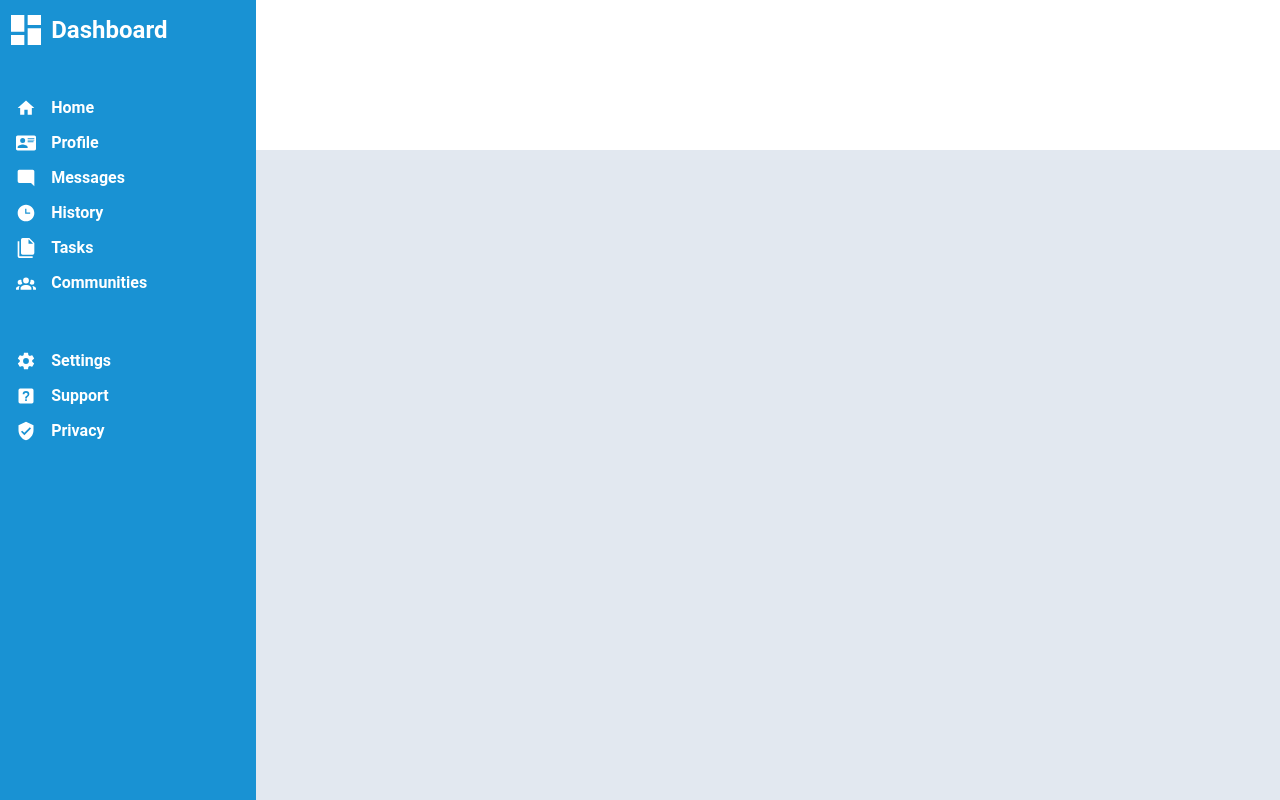
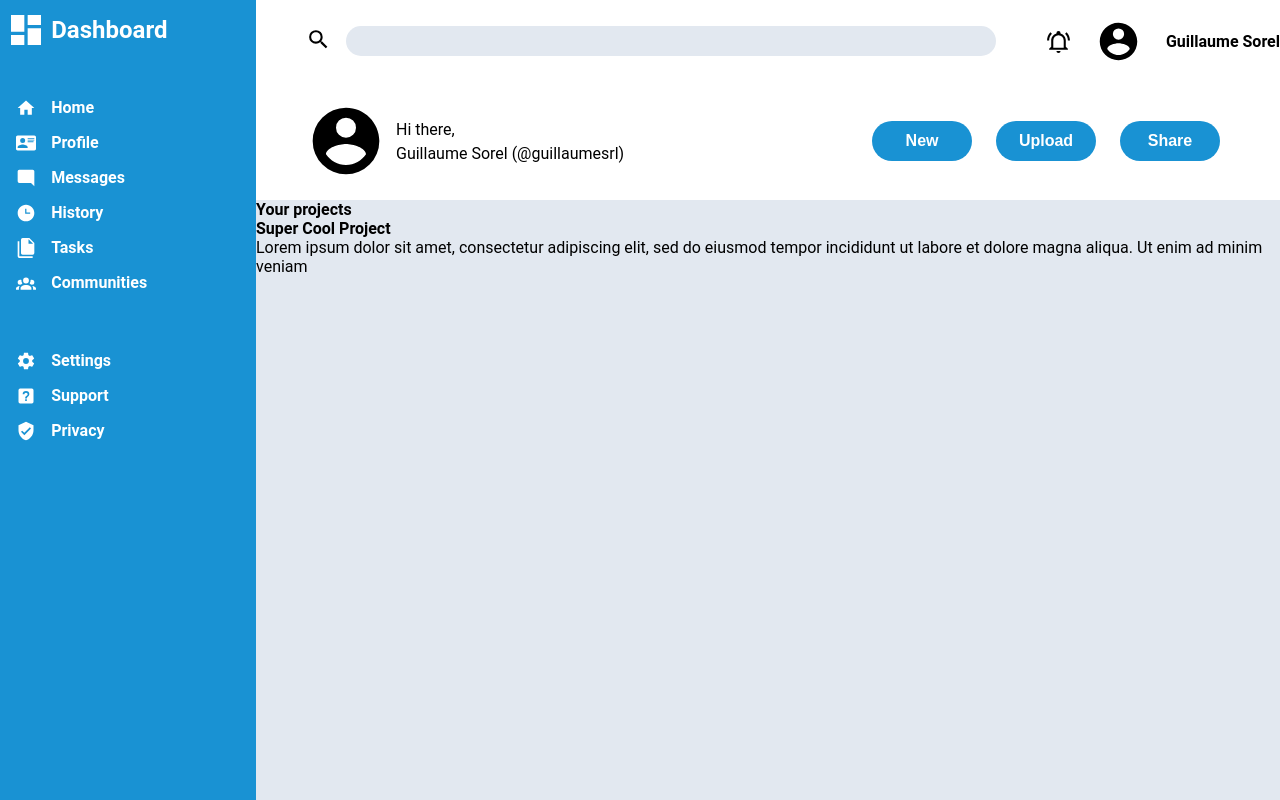
Before and after one commit to guillaumesrl/grid-project, a plain HTML site: page index.html in a window 1280 px wide. Drawn offline with Linux system fonts and the light colour scheme.

Commit message:
sidebar + header ok, starting the main content

```diff
--- a/index.html
+++ b/index.html
@@ -54,8 +54,52 @@
                 <span>Privacy</span>
             </a>
         </div>
-        <div class="header"></div>
-        <div class="main"></div>
+        <div class="header">
+            <div class="header-top">
+                <form action="" method="">
+                    <label for="search"><img class="icon" src="files/magnify.svg"></label>
+                    <input type="text" id="search" name="search">
+                </form>
+                <div class="controls">
+                    <img class="icon" src="files/bell.svg">
+                    <img class="profile-pic" src="files/account-circle.svg">
+                    <span> Guillaume Sorel </span>
+                </div>
+            </div>
+
+            <div class="header-bottom">
+                <div class="informations">
+                    <img class="profile-pic" src="files/account-circle.svg">
+                    <div class="text">
+                        <span class="greetings"> Hi there,</span>
+                        <span class="name">Guillaume Sorel (@guillaumesrl)</span>
+                    </div>
+                </div>
+                <div class="buttons">
+                    <button>New</button>
+                    <button>Upload</button>
+                    <button>Share</button>
+                </div>
+            </div>
+        </div>
+        <div class="main">
+            <div class="projects">
+                <h2>Your projects</h2>
+            </div>
+            <div class="project-grid">
+                <div class="card">
+                    <h3>Super Cool Project</h3>
+                    <p class="project-content">Lorem ipsum dolor sit amet, consectetur adipiscing elit, sed do eiusmod tempor incididunt
+                        ut labore et dolore magna aliqua. Ut enim ad minim veniam</p>
+                    <div class="card-action">
+                        <img src="">
+                        <img src="">
+                        <img src="">
+                    </div>
+                </div>
+            </div>
+
+        </div>
     </div>
 </body>
 
--- a/style.css
+++ b/style.css
@@ -16,7 +16,7 @@
 .grid-container {
     display: grid;
     grid-template-columns: 1fr 4fr;
-    grid-template-rows: 150px 1fr;
+    grid-template-rows: 200px 1fr;
     min-height: 100vh;
 }
 
@@ -44,7 +44,6 @@
     display: grid;
     grid-template-columns: 1fr 4fr;
     justify-items: start;
-    column-gap: ;
 }
 
 .sidebar .logo {
@@ -81,3 +80,94 @@
 .sidebar .spacer1 {
     height: 1.1rem;
 }
+
+.header {
+    display: grid;
+    grid-template-columns: 1fr ;
+}
+
+.header-top {
+    display: grid;
+    grid-template-columns: minmax(auto, 800px) auto;
+    align-items: center;
+    justify-items: center;
+}
+
+.header-top form input[type="text"] {
+    width: 650px;
+    height: 30px;
+    border-radius: 15px;
+    background-color: #E2E8F0;
+    border: none;
+}
+
+.header-top form {
+    display: grid;
+    grid-template-columns: auto auto;
+    gap: 15px;
+    align-items: center;
+    justify-items: center;
+}
+
+.header-top .icon {
+    height: 25px;
+    width: 25px;
+}
+
+.header-top .profile-pic {
+    height: 45px;
+    width: 45px;
+}
+
+.header-top .controls {
+    display: grid;
+    grid-template-columns: repeat(3, auto);
+    align-items: center;
+    gap: 25px;
+    font-weight: 600;
+}
+
+.header-bottom {
+    display: grid;
+    grid-template-columns: auto auto;
+    align-items: center;
+}
+
+.header-bottom .profile-pic {
+    height: 80px;
+    width: 80px;
+}
+
+.header-bottom .buttons button {
+    background-color: #1992D3;
+    border-radius: 20px;
+    border: none;
+    color: white;
+    font-weight: 600;
+    width: 100px;
+    height: 40px;
+    margin-right: 20px;
+}
+
+.header-bottom .buttons {
+    justify-self: end;
+    padding-right: 40px;
+}
+
+.header-bottom .informations {
+    display: grid;
+    grid-template-columns: min-content auto;
+    gap: 10px;
+    align-items: center;
+    padding-left: 50px;
+}
+
+.header-bottom .informations .text {
+    display: grid;
+    grid-template-columns: auto;
+    gap: 5px;
+}
+
+.header-bottom .informations .text .greetings {
+    align-self: end;
+}
```
Also changed, not shown: files/account-circle.svg (added), files/bell.svg (added), files/magnify.svg (added).
